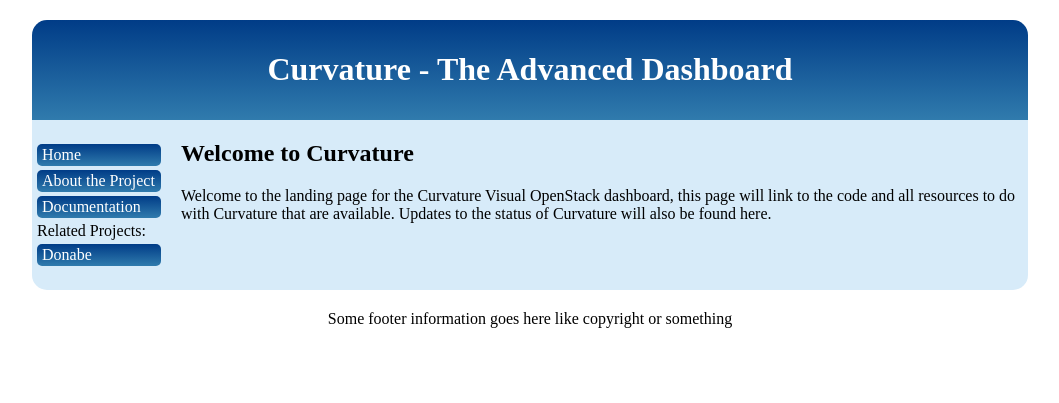
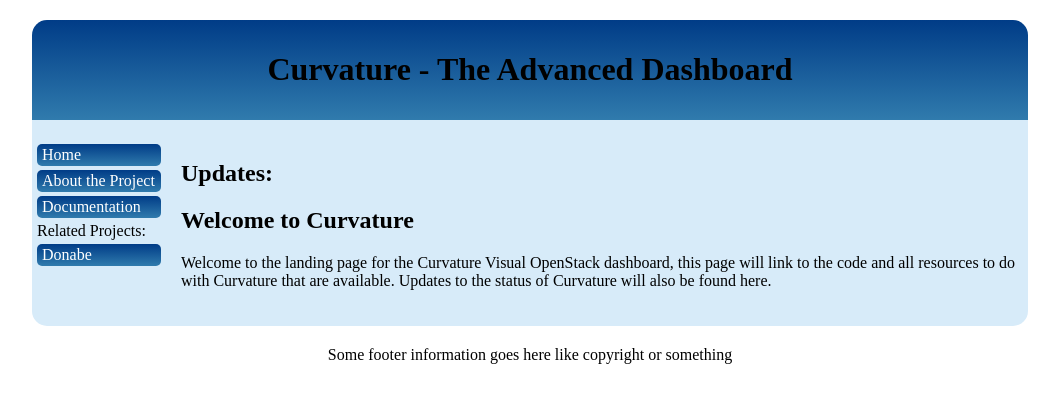
Before and after one commit to CiscoSystems/curvature, a Jekyll site: the page built from index.html, in a window 1280 px wide. Shown: the top 403 px of the page, without its empty margins (110-1169 px from the left). Built offline with Jekyll 4.4.1, drawn with Linux system fonts in a browser that asks for light colours.

Commit message:
Began work updating pages

```diff
--- a/css/style.css
+++ b/css/style.css
@@ -12,7 +12,7 @@ body {
   background: -webkit-linear-gradient(top, #003c87 0%,#307bad 100%);
   border-radius: 15px 15px 0px 0px;
   text-align:center;
-  color: white;
+  color: black;
 }
 
 #main {
--- a/index.html
+++ b/index.html
@@ -1,6 +1,7 @@
 ---
 layout: default
 ---
+<h2> Updates: </h2>
 <ul class="updates">
   {% for post in site.posts limit:4 %}
   <li>
```
Also changed, not shown: 2 other files.
